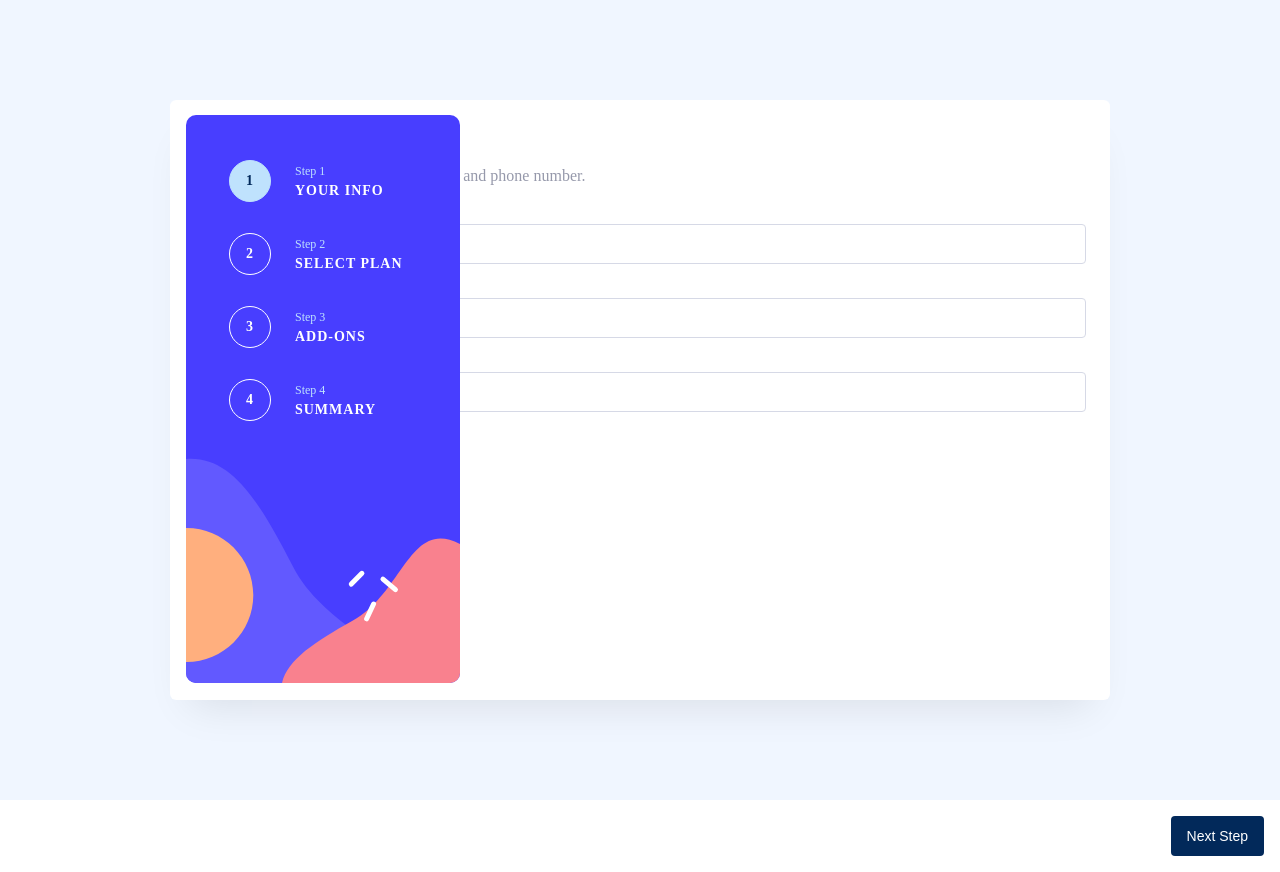
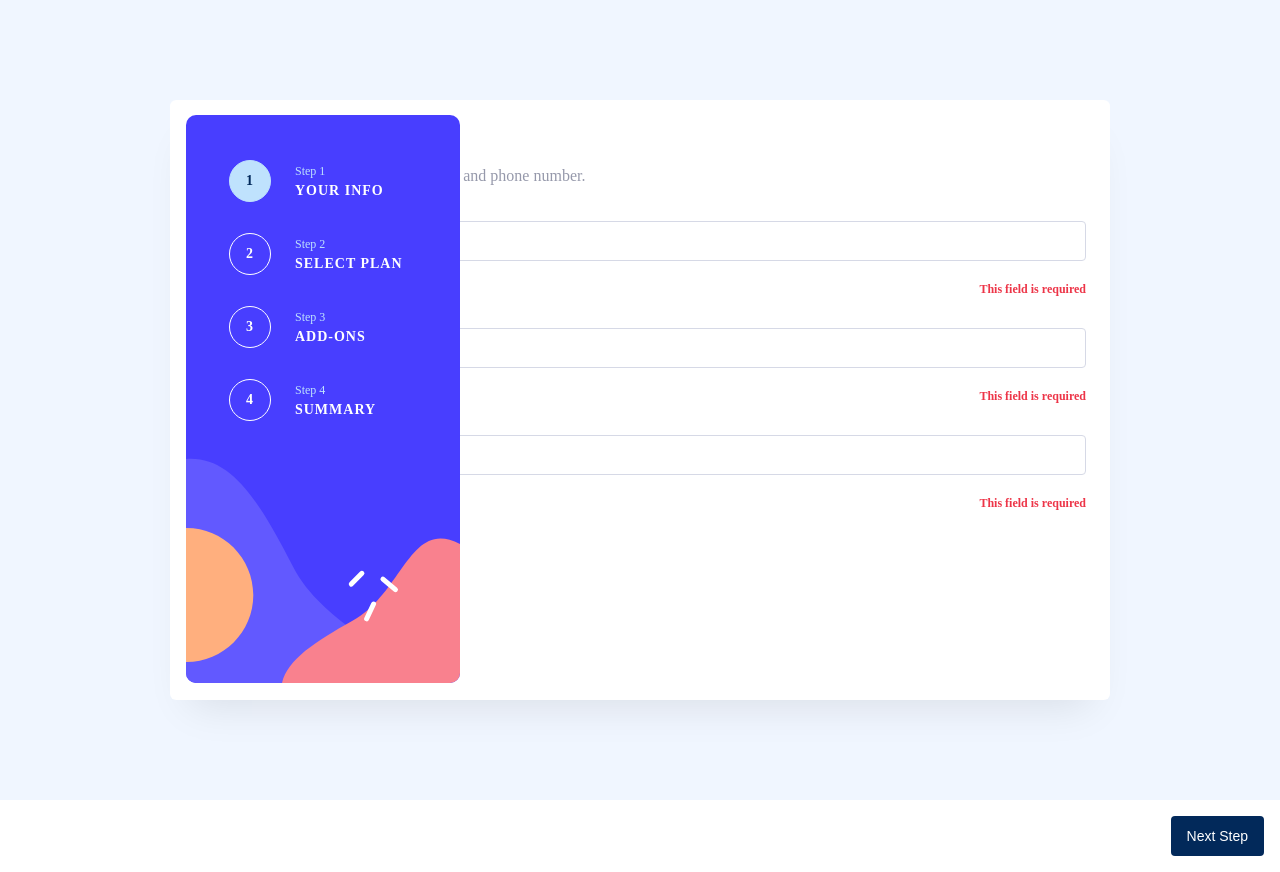
Before and after one commit to TomasScerbak/multistep-form, a React (Create React App) app: page / in a window 1280 px wide. Built offline with nearby package versions, Linux system fonts and the light colour scheme.

Commit message:
added errors to personal component

```diff
--- a/src/components/pages/PersonalInfo.module.css
+++ b/src/components/pages/PersonalInfo.module.css
@@ -7,7 +7,6 @@
   font-size: 1.2rem;
   font-weight: 400;
   color: var(--marine-blue);
-  margin-bottom: 0.3rem;
 }
 
 .form__control-input {
@@ -16,13 +15,19 @@
   border-radius: 0.4rem;
   border: 1px solid var(--light-grey);
   background-color: var(--white);
-  margin-bottom: 1.6rem;
   padding: 1.1rem 0 1.2rem 1.6rem;
   font-size: 1.5rem;
   color: var(--marine-blue);
   font-weight: 500;
 }
 
+.error {
+  margin: 2.1rem 0 1.6rem;
+  text-align: right;
+  color: var(--red);
+  font-size: 1.2rem;
+  font-weight: 700;
+}
 .form__control-input:focus {
   border: 1px solid var(--purplish-blue);
 }
--- a/src/components/pages/PersonalInfo.tsx
+++ b/src/components/pages/PersonalInfo.tsx
@@ -34,6 +34,8 @@ const PersonalInfo = () => {
   const emailRef = useRef<HTMLInputElement>(null);
   const phoneNumberRef = useRef<HTMLInputElement>(null);
 
+  const error: String = "This field is required";
+
   const onInputChangeHandler = () => {
     dispatch(
       saveUserPersonalData({
@@ -62,6 +64,7 @@ const PersonalInfo = () => {
             ref={nameRef}
             value={userName}
           />
+          <div className={classes.error}>{userName ? null : error}</div>
         </div>
         <div className={classes["form__control"]}>
           <label className={classes["form__control-label"]} htmlFor="email">
@@ -76,6 +79,7 @@ const PersonalInfo = () => {
             ref={emailRef}
             value={email}
           />
+          <div className={classes.error}>{email ? null : error}</div>
         </div>
         <div className={classes["form__control"]}>
           <label className={classes["form__control-label"]} htmlFor="phone">
@@ -90,6 +94,7 @@ const PersonalInfo = () => {
             ref={phoneNumberRef}
             value={phoneNumber}
           />
+          <div className={classes.error}>{phoneNumber ? null : error}</div>
         </div>
       </form>
     </section>
--- a/src/index.css
+++ b/src/index.css
@@ -18,6 +18,7 @@ html {
   --pastel-blue: hsl(228, 100%, 84%);
   --light-blue: hsl(206, 94%, 87%);
   --strawberry-red: hsl(354, 84%, 57%);
+  --red: hsla(354, 84%, 57%, 1);
 
   /* Neutral */
   --grey: hsl(231, 11%, 63%);
```
